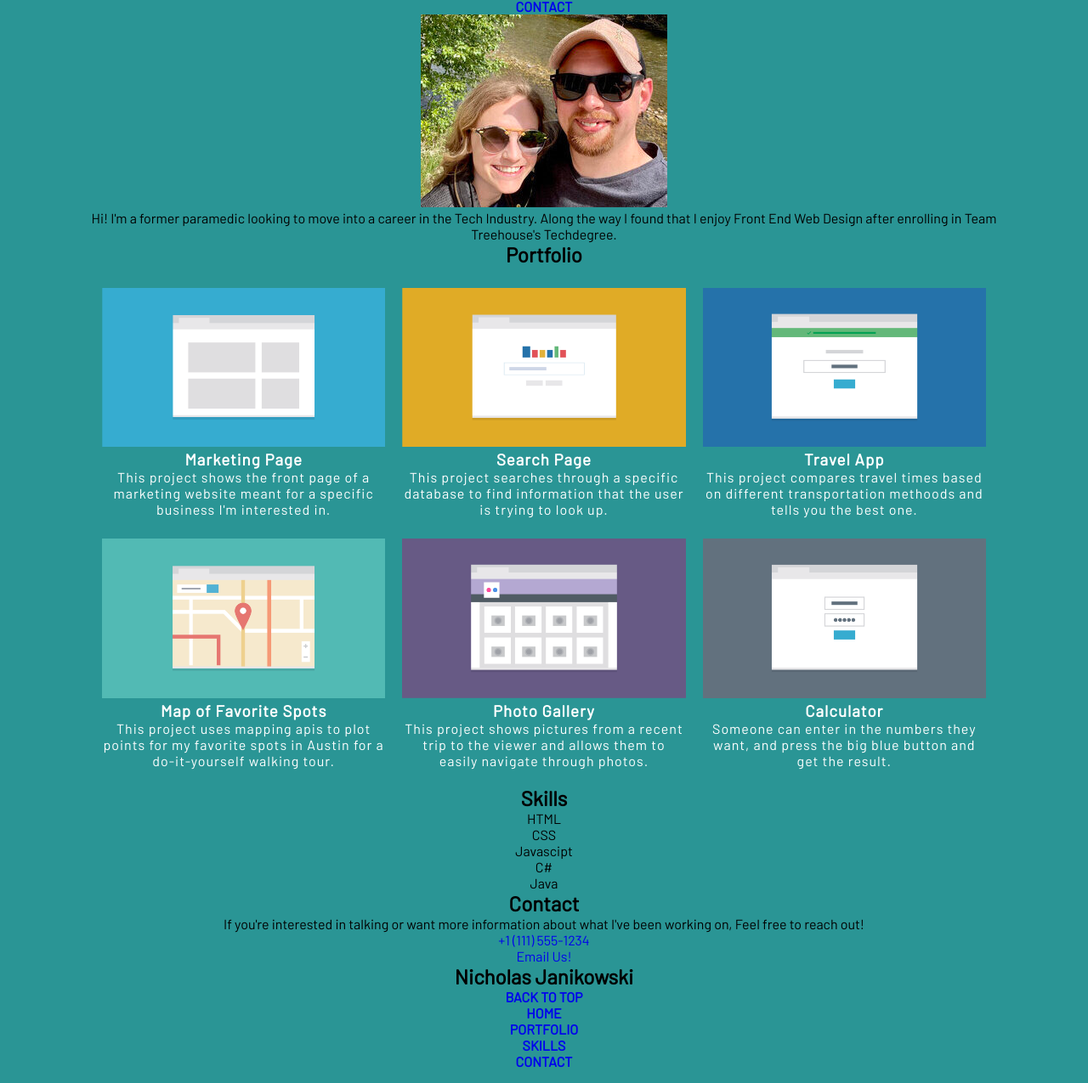
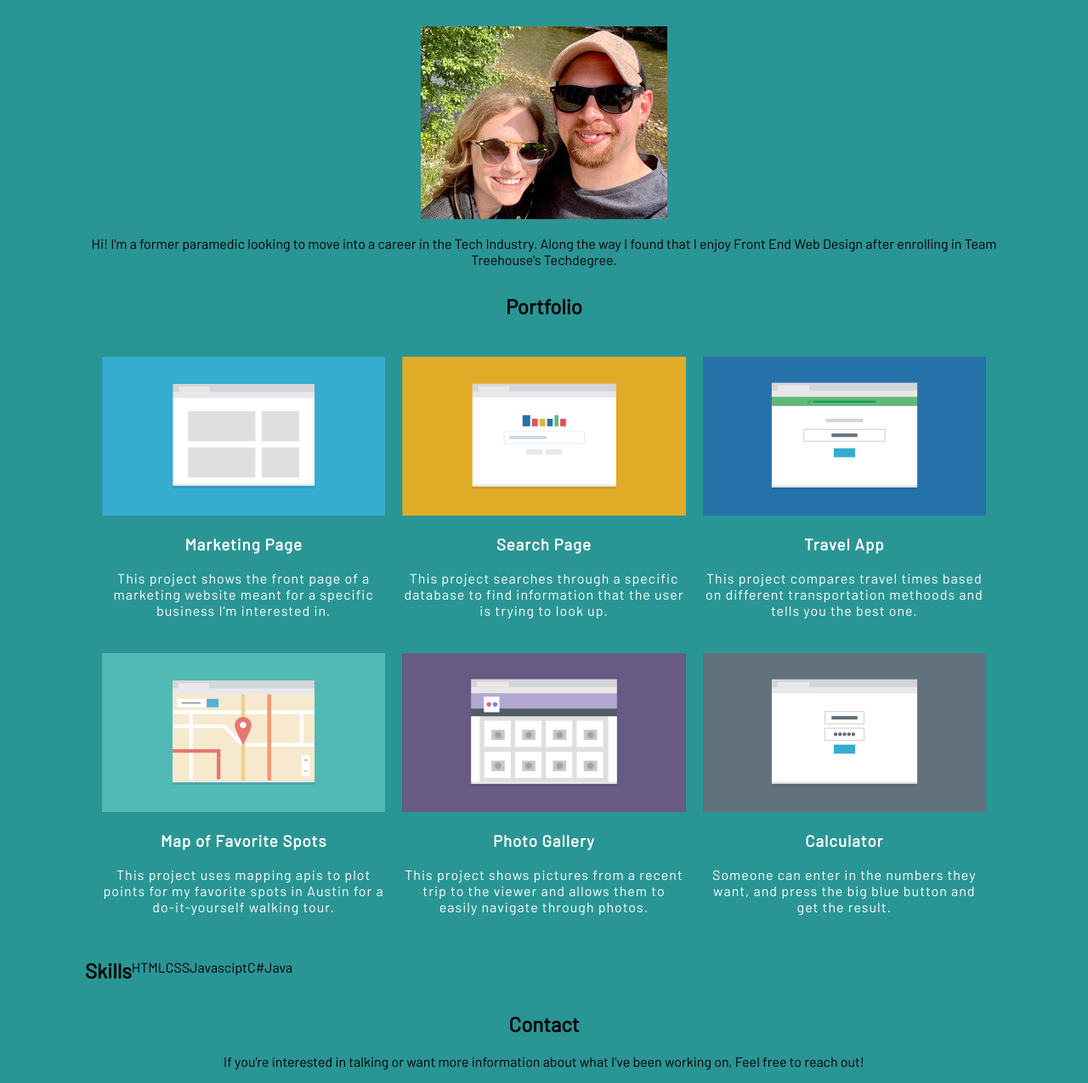
Before and after one commit to NJanikowski/Techdegree-project-2, a plain HTML site: page index.html in a window 1280 px wide. Shown: the part 98-1373 px from the top of the page at 85% size. Drawn offline with Linux system fonts and the light colour scheme.

Commit message:
CSS and Html improvements

```diff
--- a/css/styles.css
+++ b/css/styles.css
@@ -1,18 +1,55 @@
 *{
     box-sizing: border-box;
-    margin: 0;
     padding: 0;
     font-family: 'Barlow', sans-serif;
     text-align: center;
     background-color: rgb(42, 149, 149);
 }
+nav{
+    font-weight: 400;
+    letter-spacing: .05em;
+    padding: 25px;
+}
+.foot-nav{
+    font-weight: 400;
+    letter-spacing: .05em;
+    padding: 15px;
+}
+.full {
+    display: none;
+  }
+
 img{
     max-width: 100%;
 }
 
 a{
 text-decoration: none;
+text-transform: uppercase;
 }
+
+.top-nav {
+    margin-top: 30px;
+  }
+
+
+.top-nav li {
+    padding: 10px 0;
+    margin: 5px auto;
+}
+
+h1, .top-nav {
+    text-align: center;
+  }
+
+  .top-nav, .top-nav li {
+    width: 100%;
+  }
+
+.top-nav a {
+    text-transform: uppercase;
+  }
+
 
 ul{
     list-style: none;
@@ -25,11 +62,16 @@ li{
     text-transform: uppercase;
     font-weight: 700;
 }
+h2{
+    margin-top: 15px;
+}
 
 body{
 max-width: 1100px;
 padding: 10px;
 margin: 0 auto;
+display: flex;
+flex-direction: column;
 }
 
 .container{
@@ -47,22 +89,80 @@ margin: 0 auto;
     padding-top: 5px;
   }
 
+  footer{
+    display: flex;
+    justify-content: space-between;
+    align-items: center;
+    margin-top: auto;
+    padding: 0 20px;
+}
+
 @media(min-width: 768px ) {
+    .top {
+        display: none;
+      }
+
+  .full {
+        display: inline-block;
+        margin-left: 20px;
+      }
+
+    .top-nav {
+        margin-top: 0;
+      }
+
+    .top-nav li {
+        display: inline-block;
+        width: auto;
+        margin-right: 15px;
+        background-color: transparent;
+      }
+    .top-nav li:last-child {
+        margin-right: 0;
+      }
+
     .container {
         display: flex;
         flex-wrap: wrap;
       }
-      .col {
+    .col {
         flex-basis: calc(50% - 20px);
       }
-
+    .skills-con{
+        display: flex;
+        flex-wrap: wrap;
+    }
+      .foot-nav{
+        letter-spacing: 0.05em;
+      }
 
 }
 
 @media(min-width: 1024px) {
+
+    .full {
+        display: inline-block;
+        margin-left: 20px;
+      }
+
     .col {
         flex-basis: calc(33.333% - 20px);
       }
+      nav {
+        display: flex;
+        justify-content: space-between;
+        align-items: center;
+      }
+      .foot-nav{
+        display: flex;
+        justify-content: flex-end;
+        align-items: center;
+      }
 
+      .top-nav, .top-nav li
+      .foot-nav, .foot-nav li {
+        width: initial;
+        margin-bottom: 0;
+      }
 
 }
--- a/index.html
+++ b/index.html
@@ -14,19 +14,21 @@
 
 <body>
     <nav>
-        <h1>Nicholas Janikowski</h1>
+        <h1 href="#">Nicholas Janikowski</h1>
         <ul class="top-nav">
-            <li><a href="#home">Home</a></li>
-            <li><a href="#portfolio">Portfolio</a></li>
-            <li><a href="#skills">Skills</a></li>
-            <li><a href="#contact">Contact</a></li>
+            <li><a href="#">home</a></li>
+            <li><a href="#portfolio">portfolio</a></li>
+            <li><a href="#skills">skills</a></li>
+            <li><a href="#contact">contact</a></li>
         </ul>
     </nav>
+        <div class="head-con">
             <img src="images/profile.jpg" alt="Picture of myself and Fiance hiking.">
             <p>
             Hi! I'm a former paramedic looking to move into a career in the Tech Industry. Along the way I found that I enjoy Front End Web Design after enrolling in Team Treehouse's Techdegree.
             </p>
-
+        </div>
+    <section id="portfolio">
         <h2>Portfolio</h2>
         <div class="container">
             <div class="col">
@@ -77,8 +79,9 @@
                 </p>
             </div>
         </div>
+    </section>
 
-    <div class="skills-con">
+    <section id="skills" class="skills-con">
         <h2>Skills</h2>
             <p>HTML</p>
             <p>CSS</p>
@@ -86,28 +89,26 @@
             <p>C#</p>
             <p>Java</p>
 
-    </div>
+    </section>
 
-    <div class="contact-con">
+    <section id="contact" class="contact-con">
         <h2>Contact</h2>
         <p>
             If you're interested in talking or want more information about what I've been working on, Feel free to reach out!
         </p>
-        <p><a href="#" class="contact-info">+1 (111) 555-1234</a></p>
+        <p><a class="contact-info">+1 (111) 555-1234</a></p>
         <p><a href="mailto:NMJanikowski@gmail.com" class="contact-info">Email Us!</a></p>
-    </div>
+    </section>
 
     <footer>
-        <nav>
-            <h1>Nicholas Janikowski</h1>
-            <ul class="footer-nav">
-                <li class="top"><a href="top">Back to Top</a></li>
-                <li class="full"><a href="#home">Home</a></li>
-                <li class="full"><a href="#portfolio">Portfolio</a></li>
-                <li class="full"><a href="#skills">Skills</a></li>
-                <li class="full"><a href="#contact">Contact</a></li>
+            <h3>Nicholas Janikowski</h3>
+            <ul class="foot-nav">
+                <li class="top"><a href="#top">back to top</a></li>
+                <li class="full"><a href="#top">home</a></li>
+                <li class="full"><a href="#portfolio">portfolio</a></li>
+                <li class="full"><a href="#skills">skills</a></li>
+                <li class="full"><a href="#contact">contact</a></li>
             </ul>
-        </nav>
     </footer>
 </body>
 
```
Lines whose indentation alone changed are shown as unchanged.
